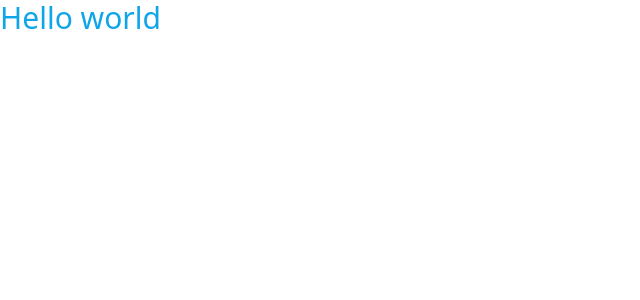
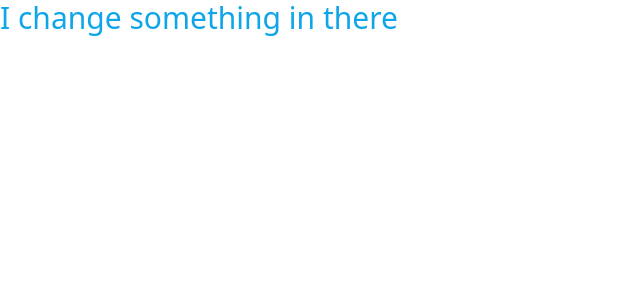
Before and after one commit to toai-nguyen/SE-Group-6-Messenger-Clone-App, a Next.js app: page / in a window 1280 px wide. Shown: the top 300 px of the page, without its empty margins (0-640 px from the left). Built offline with nearby package versions, Linux system fonts and the light colour scheme.

Commit message:
change st on page.tsx

```diff
--- a/app/page.tsx
+++ b/app/page.tsx
@@ -2,7 +2,7 @@
 export default function Home() {
   return (
     <div>
-      <p className="text-sky-500 text-3xl">Hello world</p>
+      <p className="text-sky-500 text-3xl">I change something in there</p>
     </div>
   );
 }
```
